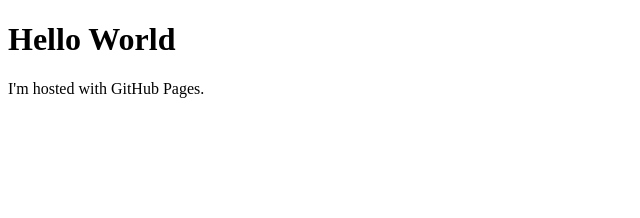
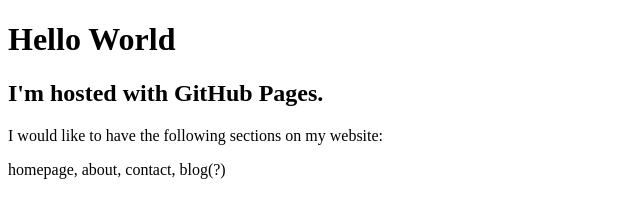
Before and after one commit to talmoriah/talmoriah.github.io, a plain HTML site: page index.html in a window 1280 px wide. Shown: the whole page, without its empty margins (0-640 px from the left). Drawn offline with Linux system fonts and the light colour scheme.

Commit message:
Update index.html

```diff
--- a/index.html
+++ b/index.html
@@ -2,6 +2,8 @@
 <html>
 <body>
 <h1>Hello World</h1>
-<p>I'm hosted with GitHub Pages.</p>
+<h2>I'm hosted with GitHub Pages.</h2>
+<p> I would like to have the following sections on my website:</p>
+<p> homepage, about, contact, blog(?)</p>
 </body>
 </html>
```
